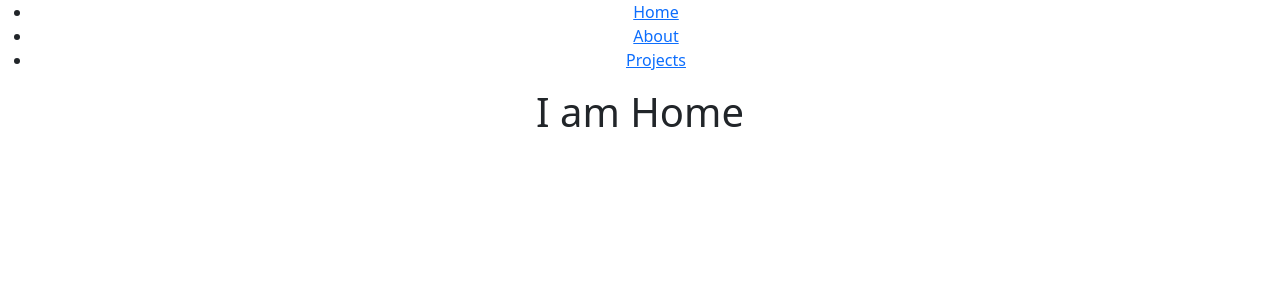
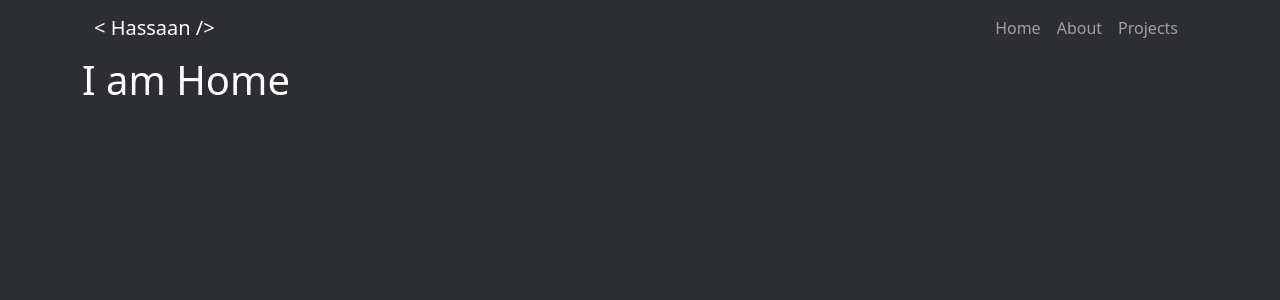
Before and after one commit to hassaanc-invents/react-portfolio, a React (Create React App) app: page / in a window 1280 px wide. Shown: the top 300 px of the page. Built offline with nearby package versions, Linux system fonts and the light colour scheme.

Commit message:
NAvbar Setting

```diff
--- a/package.json
+++ b/package.json
@@ -9,6 +9,7 @@
     "bootstrap": "^5.3.0",
     "react": "^18.2.0",
     "react-dom": "^18.2.0",
+    "react-responsive": "^9.0.2",
     "react-router-dom": "^6.14.1",
     "react-scripts": "5.0.1",
     "reactstrap": "^9.2.0",
--- a/src/App.js
+++ b/src/App.js
@@ -3,7 +3,7 @@ import AppRouter from './Router';
 import 'bootstrap/dist/css/bootstrap.min.css';
 function App() {
   return (
-    <div className="App">
+    <div className="container">
       <AppRouter/>
     </div>
   );
--- /dev/null
+++ b/src/assets/style/navigation.css
@@ -0,0 +1,5 @@
+
+.brand{
+    font-size: 24px;
+    font-family: Agustina;
+}
--- a/src/index.css
+++ b/src/index.css
@@ -1,10 +1,11 @@
 body {
   margin: 0;
-  font-family: -apple-system, BlinkMacSystemFont, 'Segoe UI', 'Roboto', 'Oxygen',
-    'Ubuntu', 'Cantarell', 'Fira Sans', 'Droid Sans', 'Helvetica Neue',
+  font-family: 'Montserrat', sans-serif,
     sans-serif;
   -webkit-font-smoothing: antialiased;
   -moz-osx-font-smoothing: grayscale;
+  background-color: #2d2e32 !important;
+  color: white !important;
 }
 
 code {
--- a/src/views/_/navigation/Index.js
+++ b/src/views/_/navigation/Index.js
@@ -1,19 +1,43 @@
-import React from "react";
+import React, { useState } from "react";
+import {
+  Collapse,
+  Navbar,
+  NavbarToggler,
+  NavbarBrand,
+  Nav,
+  NavItem,
+} from "reactstrap";
 import { Link } from "react-router-dom";
+import NavbarIcon from "../../../assets/icons/burger-icon.svg";
 import NavigationConfig from "../../../config/NavigationConfig";
 
 const Navigation = () => {
+  const [collapsed, setCollapsed] = useState(true);
+  const toggleNavbar = () => setCollapsed(!collapsed);
+
   return (
-    <nav>
-      <ul>
-        {Array.isArray(NavigationConfig) &&
-          NavigationConfig.map((item) => (
-            <li key={item.path}>
-              <Link to={item.path}>{item.title}</Link>
-            </li>
-          ))}
-      </ul>
-    </nav>
+    <div>
+      <Navbar color="faded" dark expand="md">
+        <NavbarBrand href="/" className="me-auto">
+          &lt; <span id="brand">Hassaan </span>/&gt;
+        </NavbarBrand>
+        <NavbarToggler onClick={toggleNavbar} className="me-2">
+          <img src={NavbarIcon}></img>
+        </NavbarToggler>
+        <Collapse isOpen={!collapsed} navbar>
+          <Nav className="ms-auto" navbar>
+            {Array.isArray(NavigationConfig) &&
+              NavigationConfig.map((item) => (
+                <NavItem>
+                  <Link to={item.path} className="nav-link">
+                    {item.title}
+                  </Link>
+                </NavItem>
+              ))}
+          </Nav>
+        </Collapse>
+      </Navbar>
+    </div>
   );
 };
 
```
Also changed, not shown: src/assets/icons/burger-icon.svg (added), 1 other file (tests, documents, lock files or other folders).
